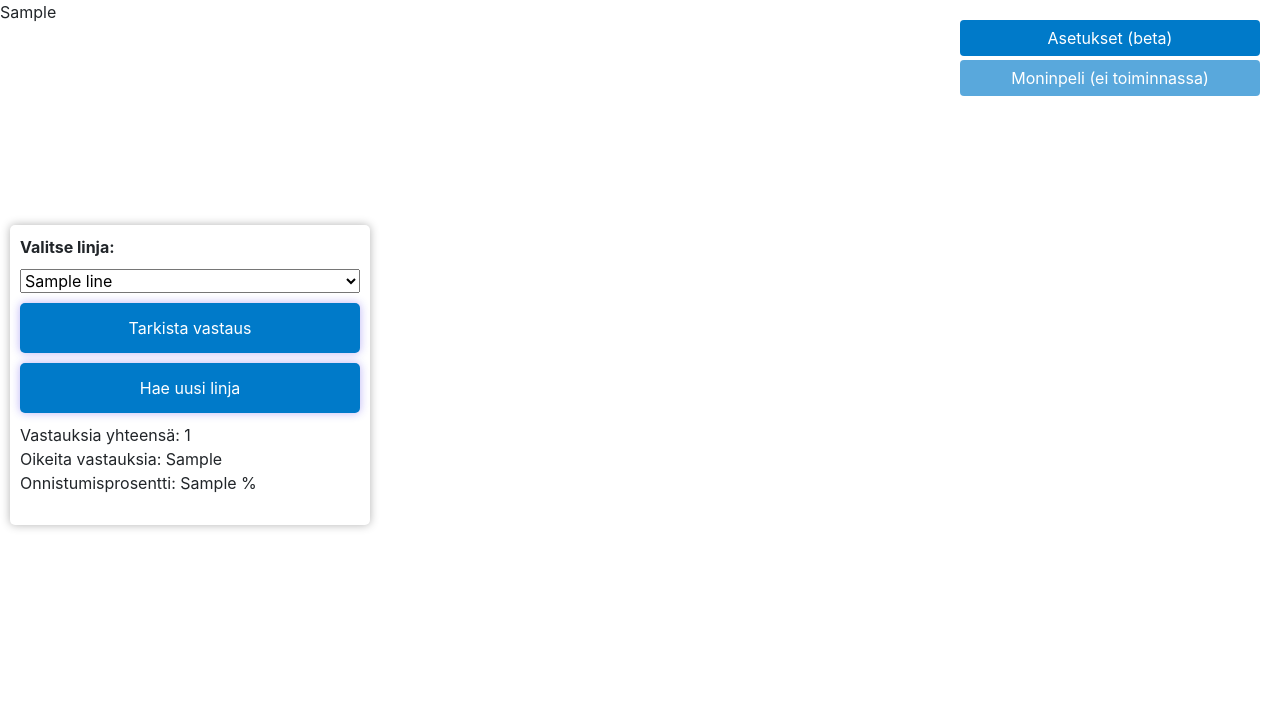
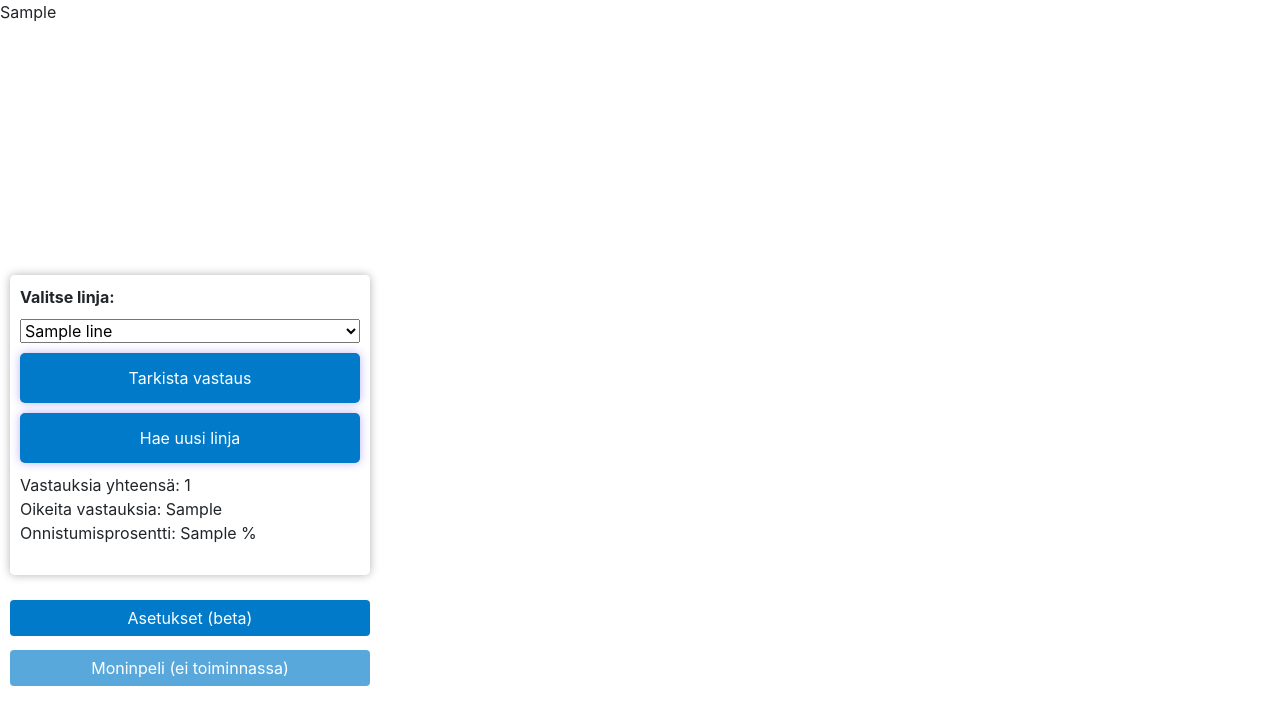
Before and after one commit to jpkos/routeguesr, a Flask app: template templates/index.html in a window 1280 px wide. Shown: the top 725 px of the page. Run offline with Flask 3, Linux system fonts and the light colour scheme; the template is opened without the code that fills it: most values are stand-ins (such as "Sample title", 1, 10 or a date in 2020); parts of the project's set-up code (start-up, migrations or seed data) failed here and were passed over; some libraries are stand-ins or nearby versions.

Commit message:
Minor UI changes

```diff
--- a/app.py
+++ b/app.py
@@ -20,17 +20,13 @@ from google.oauth2 import service_account
 import draw_stuff as ds
 from ui_config import *
 #%%
-# os.environ["GOOGLE_APPLICATION_CREDENTIALS"] = '../route-guesser-2024-122f66f95311.json'
-
-# credentials = service_account.Credentials.from_service_account_file(
-#     filename=os.environ['GOOGLE_APPLICATION_CREDENTIALS'],
-#     scopes=['https://www.googleapis.com/auth/cloud-platform'])
-# client = secretmanager.SecretManagerServiceClient(credentials=credentials)
+# For prod get key from secret key vault
 client = secretmanager.SecretManagerServiceClient()
-# name = f"projects/741704884780/secrets/session_secret/versions/1"
 name = f"projects/{os.getenv('GOOGLE_CLOUD_PROJECT')}/secrets/session_secret/versions/1"
 session_response = client.access_secret_version(request={"name": name})
 secret_key = session_response.payload.data.decode("UTF-8")
+# For local debugging
+# secret_key ='abcd'
 
 app = Flask(__name__)
 app.secret_key = secret_key
@@ -261,5 +257,6 @@ def update_single_settings():
 #     return 'Invalid game state or session not found', 400
 
 if __name__ == '__main__':
-     socketio.run(app, debug=True)
+    #  socketio.run(app, debug=True)
+    app.run(debug=False)
 # %%
--- a/static/css/style.css
+++ b/static/css/style.css
@@ -17,9 +17,9 @@ body, html {
 
 .guess-box {
     position: fixed;
-    top: 225px;
+    top: 275px;
     left: 10px;
-    background-color: white;
+    background-color: rgba(255, 255, 255, 0.85);
     padding: 10px;
     border-radius: 5px;
     box-shadow: 0 0 10px rgba(0,0,0,0.3);
@@ -62,9 +62,9 @@ body, html {
 
 #multiplayer-settings-btn {
     position: fixed;
-    top: 60px;
-    right: 20px;
-    width: 300px;
+    top: 650px;
+    left: 10px;
+    width: 360px;
     z-index: 1000;
     background-color: #007AC9;
     border: none;
@@ -72,9 +72,9 @@ body, html {
 
 #singleplayer-settings-btn {
     position: fixed;
-    top: 20px;
-    right: 20px;
-    width: 300px;
+    top: 600px;
+    left: 10px;
+    width: 360px;
     z-index: 1000;
     background-color: #007AC9;
     border: none;
--- a/ui_config.py
+++ b/ui_config.py
@@ -1,7 +1,7 @@
 from folium import Element
 #%%
 html_banner = '''
-<div id="maptitle" style="position: fixed; top: 10px; left: 10px; width: 360px; z-index: 9999; font-size: 12px; border-radius: 5px; color: black; background-color: white; padding: 5px; box-shadow: 0 0 10px rgba(0,0,0,0.3);">
+<div id="maptitle" style="position: fixed; top: 100px; left: 10px; width: 360px; z-index: 9999; font-size: 12px; border-radius: 5px; color: black; background-color: rgba(255, 255, 255, 0.85); padding: 5px; box-shadow: 0 0 10px rgba(0,0,0,0.3);">
     <h4>Mikä linja tässä kulkee?</h4>
     <p> Kokeile, kuinka hyvin tunnet HSL:n joukkoliikenteen reitit ja linjat! </p>
     <p> Sovelluksen lähdekoodin löydät <a href="https://github.com/jpkos/routeguesr" target="_blank">sen Github-reposta</a>
```
